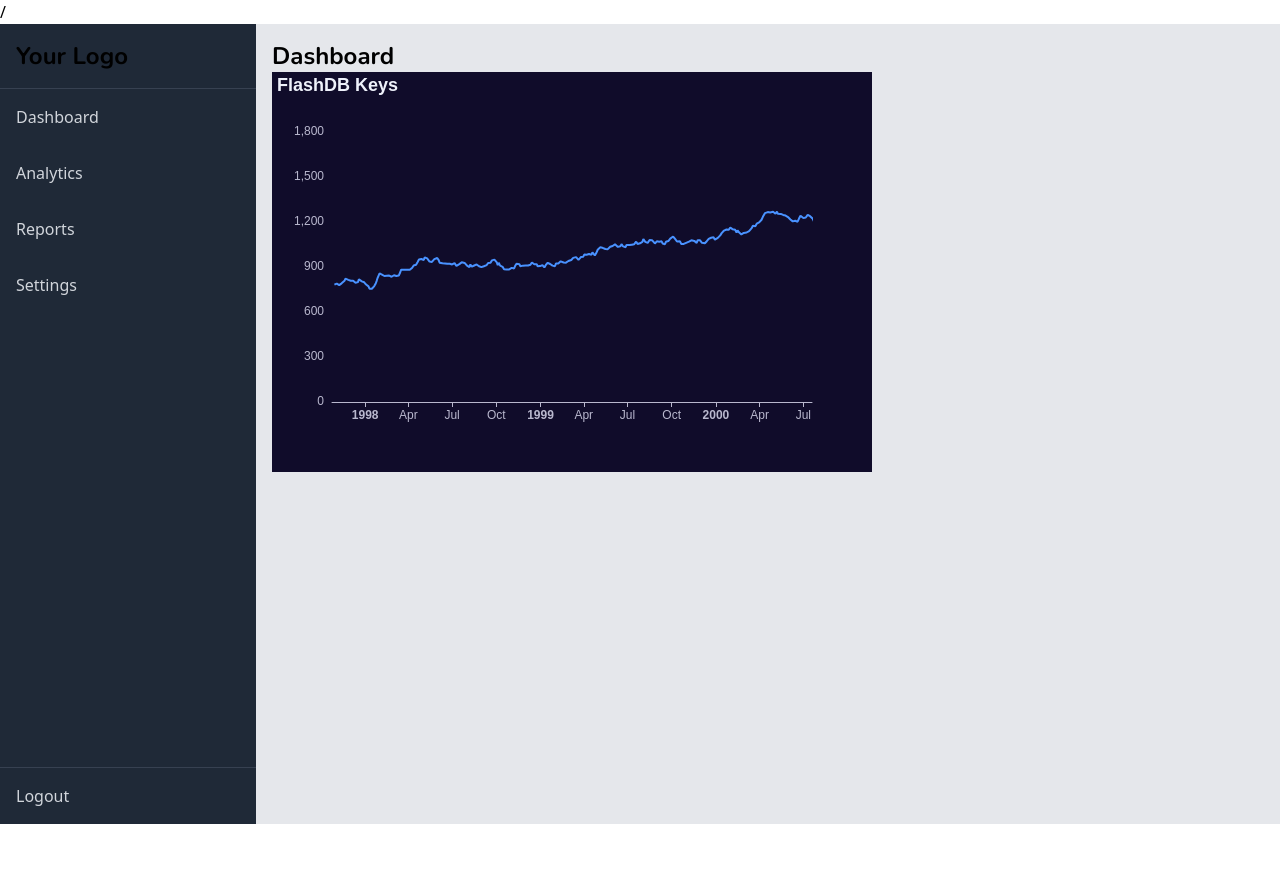
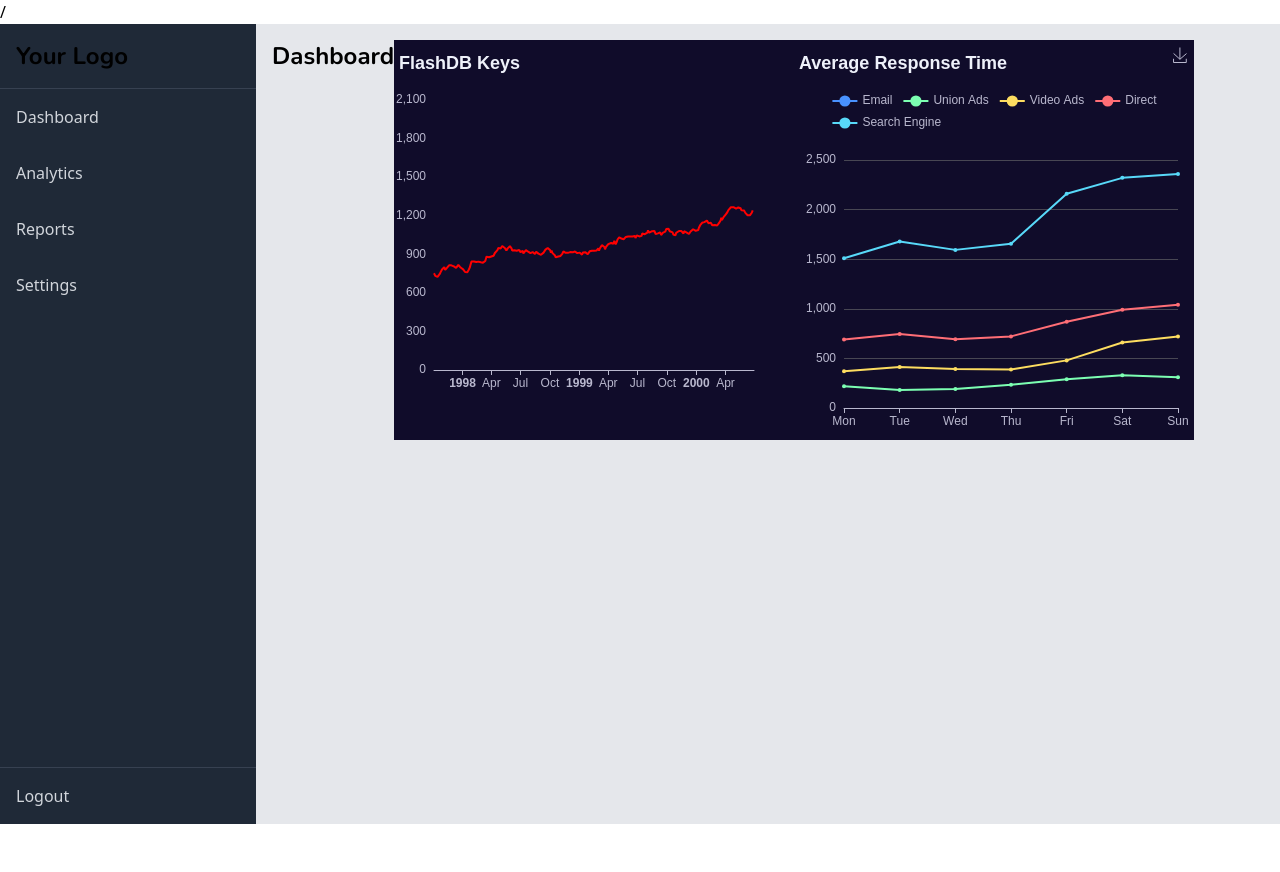
Before and after one commit to Shree-Varshan-1013/Zerver, a plain HTML site: page Project/index.html in a window 1280 px wide. After the commit the page ends 824 px from the top, so only its background shows below. Drawn offline with nearby package versions, Linux system fonts and the light colour scheme.

Commit message:
Average response time - chart

```diff
--- a/Project/index.html
+++ b/Project/index.html
@@ -63,13 +63,12 @@
           </aside>
 
           <!-- Main Content -->
-          <main class="flex-1 p-4">
-            <!-- Your main content goes here -->
+          <main class="flex p-4 align-center">
             <h1 class="text-2xl font-semibold">Dashboard</h1>
-            <div id="chart-container" style="width: 600px; height: 400px"></div>
+            <div id="chart-container" style="width: 400px; height: 400px"></div>
             <script src="/Project/js/index.js">
             </script>
-            <div id="chart-container" style="width: 600px; height: 400px"></div>
+            <div id="chart-container-response" style="width: 400px; height: 400px"></div>
             <script src="/Project/js/response.js">
             </script>
           </main>
--- a/Project/js/index.js
+++ b/Project/js/index.js
@@ -24,7 +24,8 @@ for (var i = 0; i < 1000; i++) {
 }
 option = {
     title: {
-        text: 'FlashDB Keys'
+        text: 'FlashDB Keys',
+        top: 10,
     },
     tooltip: {
         trigger: 'axis',
@@ -49,7 +50,7 @@ option = {
         type: 'time',
         splitLine: {
             show: false
-        }
+        },
     },
     yAxis: {
         type: 'value',
@@ -63,7 +64,10 @@ option = {
             name: 'Fake Data',
             type: 'line',
             showSymbol: false,
-            data: data
+            data: data,
+            lineStyle: {
+                color: 'red'
+            }
         }
     ]
 };
--- a/Project/js/response.js
+++ b/Project/js/response.js
@@ -1,85 +1,71 @@
-var dom = document.getElementById('chart-container');
-var myChart = echarts.init(dom, 'dark', {
-    renderer: 'canvas',
-    useDirtyRect: false
-});
+var chartDom = document.getElementById('chart-container-response');
+var myChart = echarts.init(chartDom, 'dark');
+var option;
 
-function randomData() {
-    now = new Date(+now + oneDay);
-    value = value + Math.random() * 21 - 10;
-    return {
-        name: now.toString(),
-        value: [
-            [now.getFullYear(), now.getMonth() + 1, now.getDate()].join('/'),
-            Math.round(value)
-        ]
-    };
-}
-let data = [];
-let now = new Date(1997, 9, 3);
-let oneDay = 24 * 3600 * 1000;
-let value = Math.random() * 1000;
-for (var i = 0; i < 1000; i++) {
-    data.push(randomData());
-}
 option = {
     title: {
-        text: 'FlashDB Keys'
+        text: 'Average Response Time',
+        top: 10,
     },
     tooltip: {
-        trigger: 'axis',
-        formatter: function (params) {
-            params = params[0];
-            var date = new Date(params.name);
-            return (
-                date.getDate() +
-                '/' +
-                (date.getMonth() + 1) +
-                '/' +
-                date.getFullYear() +
-                ' : ' +
-                params.value[1]
-            );
-        },
-        axisPointer: {
-            animation: false
+        trigger: 'axis'
+    },
+    legend: {
+        data: ['Email', 'Union Ads', 'Video Ads', 'Direct', 'Search Engine'],
+        top: 50,
+    },
+    grid: {
+        left: '3%',
+        right: '4%',
+        bottom: '3%',
+        containLabel: true,
+        top: 120,
+    },
+    toolbox: {
+        feature: {
+            saveAsImage: {}
         }
     },
     xAxis: {
-        type: 'time',
-        splitLine: {
-            show: false
-        }
+        type: 'category',
+        boundaryGap: false,
+        data: ['Mon', 'Tue', 'Wed', 'Thu', 'Fri', 'Sat', 'Sun']
     },
     yAxis: {
-        type: 'value',
-        boundaryGap: [0, '100%'],
-        splitLine: {
-            show: false
-        }
+        type: 'value'
     },
     series: [
         {
-            name: 'Fake Data',
+            name: 'Email',
             type: 'line',
-            showSymbol: false,
-            data: data
+            stack: 'Total',
+            data: [120, 132, 101, 134, 90, 230, 210]
+        },
+        {
+            name: 'Union Ads',
+            type: 'line',
+            stack: 'Total',
+            data: [220, 182, 191, 234, 290, 330, 310]
+        },
+        {
+            name: 'Video Ads',
+            type: 'line',
+            stack: 'Total',
+            data: [150, 232, 201, 154, 190, 330, 410]
+        },
+        {
+            name: 'Direct',
+            type: 'line',
+            stack: 'Total',
+            data: [320, 332, 301, 334, 390, 330, 320]
+        },
+        {
+            name: 'Search Engine',
+            type: 'line',
+            stack: 'Total',
+            data: [820, 932, 901, 934, 1290, 1330, 1320]
         }
     ]
 };
 
-myChart.setOption(option);
-
-setInterval(function () {
-    for (var i = 0; i < 5; i++) {
-        data.shift();
-        data.push(randomData());
-    }
-    myChart.setOption({
-        series: [
-            {
-                data: data
-            }
-        ]
-    });
-}, 1000);
+option && myChart.setOption(option);
--- a/Project/styles/index.css
+++ b/Project/styles/index.css
@@ -166,8 +166,14 @@ li {
   transform: translateY(0);
 }
 
-#chart-container {
+.chartBox{
+  display: flex;
+  justify-content: center;
+  align-items: center;
+  flex-wrap: nowrap;
+}
+/* #chart-container {
   position: relative;
   height: 100vh;
   overflow: hidden;
-}
+} */
```
